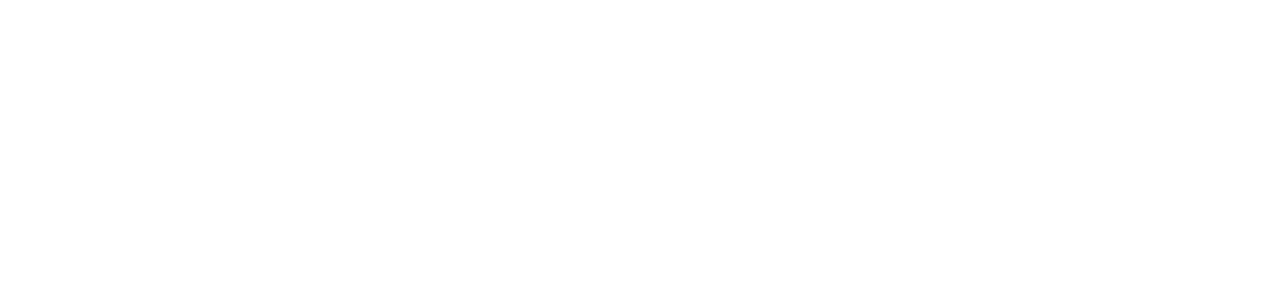
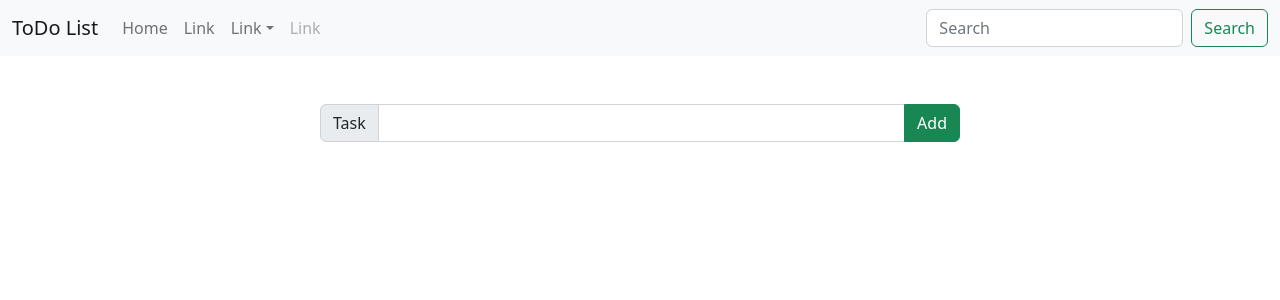
Before and after one commit to tMirdin/useEffect-JS25, a React (Create React App) app: page / in a window 1280 px wide. Shown: the top 300 px of the page. Built offline with nearby package versions, Linux system fonts and the light colour scheme.

Commit message:
add todo

```diff
--- a/package.json
+++ b/package.json
@@ -6,7 +6,9 @@
     "@testing-library/jest-dom": "^5.16.5",
     "@testing-library/react": "^13.4.0",
     "@testing-library/user-event": "^13.5.0",
+    "bootstrap": "^5.2.2",
     "react": "^18.2.0",
+    "react-bootstrap": "^2.5.0",
     "react-dom": "^18.2.0",
     "react-scripts": "5.0.1",
     "web-vitals": "^2.1.4"
--- a/src/App.js
+++ b/src/App.js
@@ -1,7 +1,26 @@
-import React from "react";
+import React, { useState } from "react";
+import AddTodo from "./Components/AddTodo/AddTodo";
+import Children from "./Components/Children/Children";
+import NavScrollExample from "./Components/Navbar/Navbar";
 
 const App = () => {
-  return <div></div>;
+  const [taskArr, setTaskArr] = useState([]);
+
+  function handleTask(objTask) {
+    let newTodo = taskArr;
+    newTodo.push(objTask);
+    setTaskArr(newTodo);
+    console.log(taskArr);
+  }
+
+  return (
+    <div>
+      <NavScrollExample />
+      <div className="w-50 mx-auto mt-5">
+        <AddTodo handleTask={handleTask} />
+      </div>
+    </div>
+  );
 };
 
 export default App;
--- /dev/null
+++ b/src/Components/AddTodo/AddTodo.jsx
@@ -0,0 +1,33 @@
+import React, { useState } from "react";
+import { Button, Form, InputGroup } from "react-bootstrap";
+
+const AddTodo = ({ handleTask }) => {
+  const [inpTask, setInpTask] = useState("");
+  //   console.log(inpTask);
+  //   console.log(Date.now());
+  function handleAdd() {
+    let newTask = {
+      task: inpTask,
+      id: Date.now(),
+    };
+    handleTask(newTask);
+  }
+  return (
+    <>
+      <InputGroup className="mb-3">
+        <InputGroup.Text id="inputGroup-sizing-default">Task</InputGroup.Text>
+        <Form.Control
+          value={inpTask}
+          aria-label="Default"
+          aria-describedby="inputGroup-sizing-default"
+          onChange={(e) => setInpTask(e.target.value)}
+        />
+        <Button variant="success" onClick={handleAdd}>
+          Add
+        </Button>
+      </InputGroup>
+    </>
+  );
+};
+
+export default AddTodo;
--- /dev/null
+++ b/src/Components/Children/Children.jsx
@@ -0,0 +1,30 @@
+import React, { useEffect, useState } from "react";
+
+const Children = () => {
+  const [state, setState] = useState(0);
+  const [state1, setState1] = useState(5);
+  //   setInterval(() => {
+  //     setState((prev) => prev + 1);
+  //   }, 1000);
+  //   console.log(state);
+
+  function func(name) {
+    console.log(name);
+  }
+
+  //   func(prompt("Введите ваше имя:"));
+  useEffect(() => {
+    alert("Привествуем вас на нашем сайте");
+  }, [state, state1]);
+
+  return (
+    <div>
+      Timer: {state} <br />
+      <button onClick={() => setState((prev) => prev + 1)}>Push</button> <br />
+      Timer: {state1} <br />
+      <button onClick={() => setState1((prev) => prev + 1)}>Push</button>
+    </div>
+  );
+};
+
+export default Children;
--- /dev/null
+++ b/src/Components/Navbar/Navbar.jsx
@@ -0,0 +1,51 @@
+import Button from "react-bootstrap/Button";
+import Container from "react-bootstrap/Container";
+import Form from "react-bootstrap/Form";
+import Nav from "react-bootstrap/Nav";
+import Navbar from "react-bootstrap/Navbar";
+import NavDropdown from "react-bootstrap/NavDropdown";
+
+function NavScrollExample() {
+  return (
+    <Navbar bg="light" expand="lg">
+      <Container fluid>
+        <Navbar.Brand href="#">ToDo List</Navbar.Brand>
+        <Navbar.Toggle aria-controls="navbarScroll" />
+        <Navbar.Collapse id="navbarScroll">
+          <Nav
+            className="me-auto my-2 my-lg-0"
+            style={{ maxHeight: "100px" }}
+            navbarScroll
+          >
+            <Nav.Link href="#action1">Home</Nav.Link>
+            <Nav.Link href="#action2">Link</Nav.Link>
+            <NavDropdown title="Link" id="navbarScrollingDropdown">
+              <NavDropdown.Item href="#action3">Action</NavDropdown.Item>
+              <NavDropdown.Item href="#action4">
+                Another action
+              </NavDropdown.Item>
+              <NavDropdown.Divider />
+              <NavDropdown.Item href="#action5">
+                Something else here
+              </NavDropdown.Item>
+            </NavDropdown>
+            <Nav.Link href="#" disabled>
+              Link
+            </Nav.Link>
+          </Nav>
+          <Form className="d-flex">
+            <Form.Control
+              type="search"
+              placeholder="Search"
+              className="me-2"
+              aria-label="Search"
+            />
+            <Button variant="outline-success">Search</Button>
+          </Form>
+        </Navbar.Collapse>
+      </Container>
+    </Navbar>
+  );
+}
+
+export default NavScrollExample;
--- a/src/index.js
+++ b/src/index.js
@@ -1,6 +1,7 @@
 import React from "react";
 import ReactDOM from "react-dom/client";
 import App from "./App";
+import "bootstrap/dist/css/bootstrap.min.css";
 
 const root = ReactDOM.createRoot(document.getElementById("root"));
 root.render(<App />);
```
Also changed, not shown: 1 other file (tests, documents, lock files or other folders).
